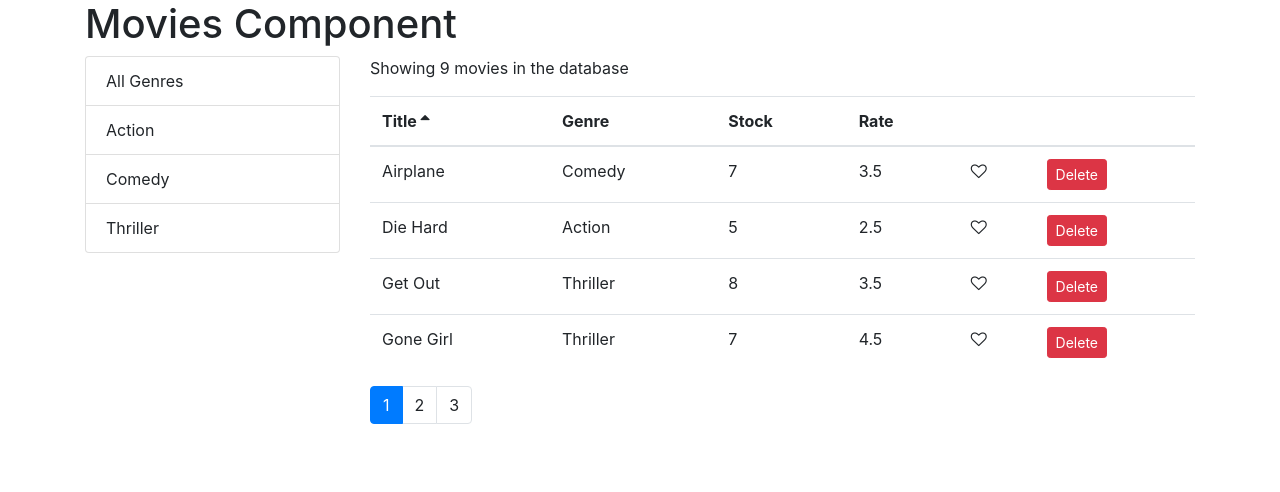
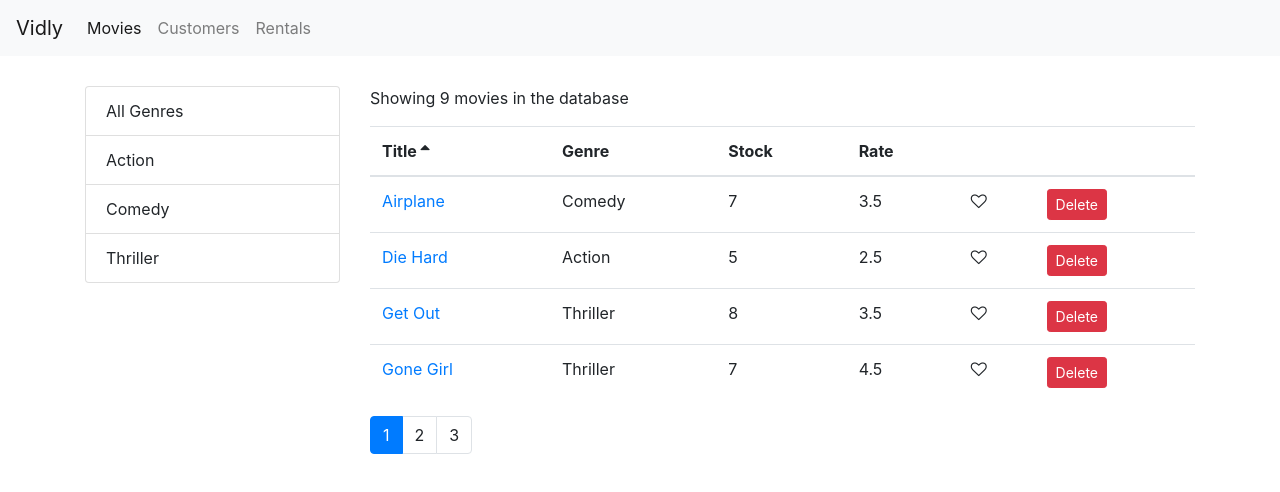
Before and after one commit to roopamdeep/React-Movieflix, a React (Create React App) app: page /movies in a window 1280 px wide. Shown: the top 492 px of the page. Built offline with nearby package versions, Linux system fonts and the light colour scheme.

Commit message:
added routing

```diff
--- a/package.json
+++ b/package.json
@@ -12,6 +12,7 @@
     "prop-types": "^15.7.2",
     "react": "^16.13.1",
     "react-dom": "^16.13.1",
+    "react-router-dom": "^5.2.0",
     "react-scripts": "3.4.3"
   },
   "scripts": {
--- a/src/App.js
+++ b/src/App.js
@@ -1,14 +1,32 @@
-import React from "react";
+import React, { Component } from "react";
+import reactRouterDom, { Route, Redirect, Switch } from "react-router-dom";
 
+import Movies from "./components/movies";
+import Customers from "./components/customers";
+import Rentals from "./components/rentals";
+import NotFound from "./components/notFound";
+import NavBar from "./components/navbar";
 import "./App.css";
-import Movies from "./components/movies";
-function App() {
-  return (
-    <main className="container">
-      <h1>Movies Component</h1>
-      <Movies />
-    </main>
-  );
+import MovieForm from "./components/movieForm";
+class App extends Component {
+  render() {
+    return (
+      <React.Fragment>
+        <NavBar />
+        <main className="container">
+          <Switch>
+            <Route path="/movies/:id" component={MovieForm}></Route>
+            <Route path="/movies" component={Movies}></Route>
+            <Route path="/customers" component={Customers}></Route>
+            <Route path="/rentals" component={Rentals}></Route>
+            <Route path="/not-found" component={NotFound}></Route>
+            <Redirect from="/" exact to="/movies" />
+            <Redirect to="/not-found" />
+          </Switch>
+        </main>
+      </React.Fragment>
+    );
+  }
 }
 
 export default App;
--- /dev/null
+++ b/src/components/customers.jsx
@@ -0,0 +1,6 @@
+import React, { Component } from 'react';
+const Customers = () => {
+    return ( <h1>Customers</h1> );
+}
+
+export default Customers;
--- /dev/null
+++ b/src/components/movieForm.jsx
@@ -0,0 +1,10 @@
+import React, { Component } from 'react';
+const MovieForm = ({match, history}) => {
+    return (
+        <div>
+    <h1>Movie Form {match.params.id}</h1>
+    <button className="btn btn-primary" onClick={()=> history.push('/movies')}>Save</button>
+    </div>)
+}
+
+export default MovieForm;
--- a/src/components/moviesTable.jsx
+++ b/src/components/moviesTable.jsx
@@ -1,11 +1,12 @@
 import React, { Component } from 'react';
+import {Link} from 'react-router-dom';
 import Like from "../components/common/like";
 import Table from './common/table'
 import TableBody from './common/tableBody';
 
 class MoviesTable extends Component {
 
-    columns = [{path:'title',label:'Title'},
+columns = [{path:'title',label:'Title',content: movie => <Link to={`/movies/${movie._id}`}>{movie.title}</Link>},
     {path:'genre.name',label:'Genre'},
     {path:'numberInStock',label:'Stock'},
     {path:'dailyRentalRate',label:'Rate'},
--- /dev/null
+++ b/src/components/navbar.jsx
@@ -0,0 +1,20 @@
+import React, { Component } from 'react';
+import {Link,NavLink} from 'react-router-dom'
+const NavBar = () => {
+    return ( <nav className="navbar navbar-expand-lg navbar-light bg-light">
+    <Link className="navbar-brand" to="/">Vidly</Link>
+    <button className="navbar-toggler" type="button" data-toggle="collapse" data-target="#navbarNavAltMarkup" aria-controls="navbarNavAltMarkup" aria-expanded="false" aria-label="Toggle navigation">
+      <span className="navbar-toggler-icon"></span>
+    </button>
+    <div className="collapse navbar-collapse" id="navbarNavAltMarkup">
+      <div className="navbar-nav">
+        <NavLink className="nav-item nav-link" to="/movies">Movies <span className="sr-only">(current)</span></NavLink>
+        <NavLink className="nav-item nav-link" to="/customers">Customers</NavLink>
+        <NavLink className="nav-item nav-link" to="/rentals">Rentals</NavLink>
+
+      </div>
+    </div>
+  </nav> );
+}
+
+export default NavBar;
--- /dev/null
+++ b/src/components/notFound.jsx
@@ -0,0 +1,6 @@
+import React, { Component } from 'react';
+const NotFound = () => {
+    return ( <h1>Not Found</h1> );
+}
+
+export default NotFound;
--- /dev/null
+++ b/src/components/rentals.jsx
@@ -0,0 +1,7 @@
+import React, { Component } from 'react';
+const Rentals = () => {
+    return (  <h1>Rentals</h1>);
+
+}
+
+export default Rentals;
--- a/src/index.css
+++ b/src/index.css
@@ -6,6 +6,9 @@
   -webkit-font-smoothing: antialiased;
   -moz-osx-font-smoothing: grayscale;
 }
+.navbar {
+  margin-bottom: 30px;
+}
 .clickable {
   cursor: pointer;
 }
--- a/src/index.js
+++ b/src/index.js
@@ -1,4 +1,5 @@
 import React from "react";
+import { BrowserRouter } from "react-router-dom";
 import ReactDOM from "react-dom";
 import "./index.css";
 import App from "./App";
@@ -8,7 +9,9 @@
 
 ReactDOM.render(
   <React.StrictMode>
-    <App />
+    <BrowserRouter>
+      <App />
+    </BrowserRouter>
   </React.StrictMode>,
   document.getElementById("root")
 );
```
Also changed, not shown: 1 other file (tests, documents, lock files or other folders).
